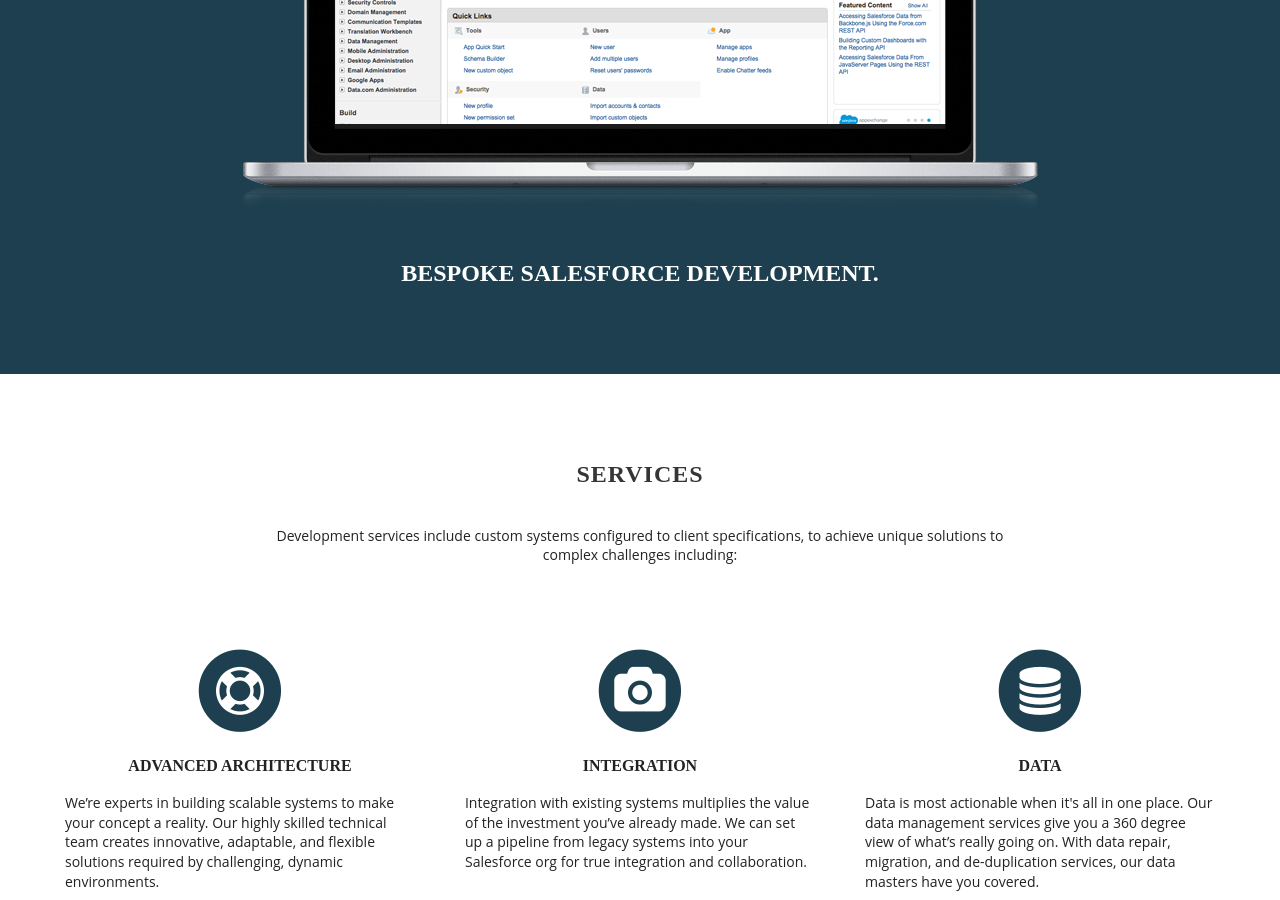
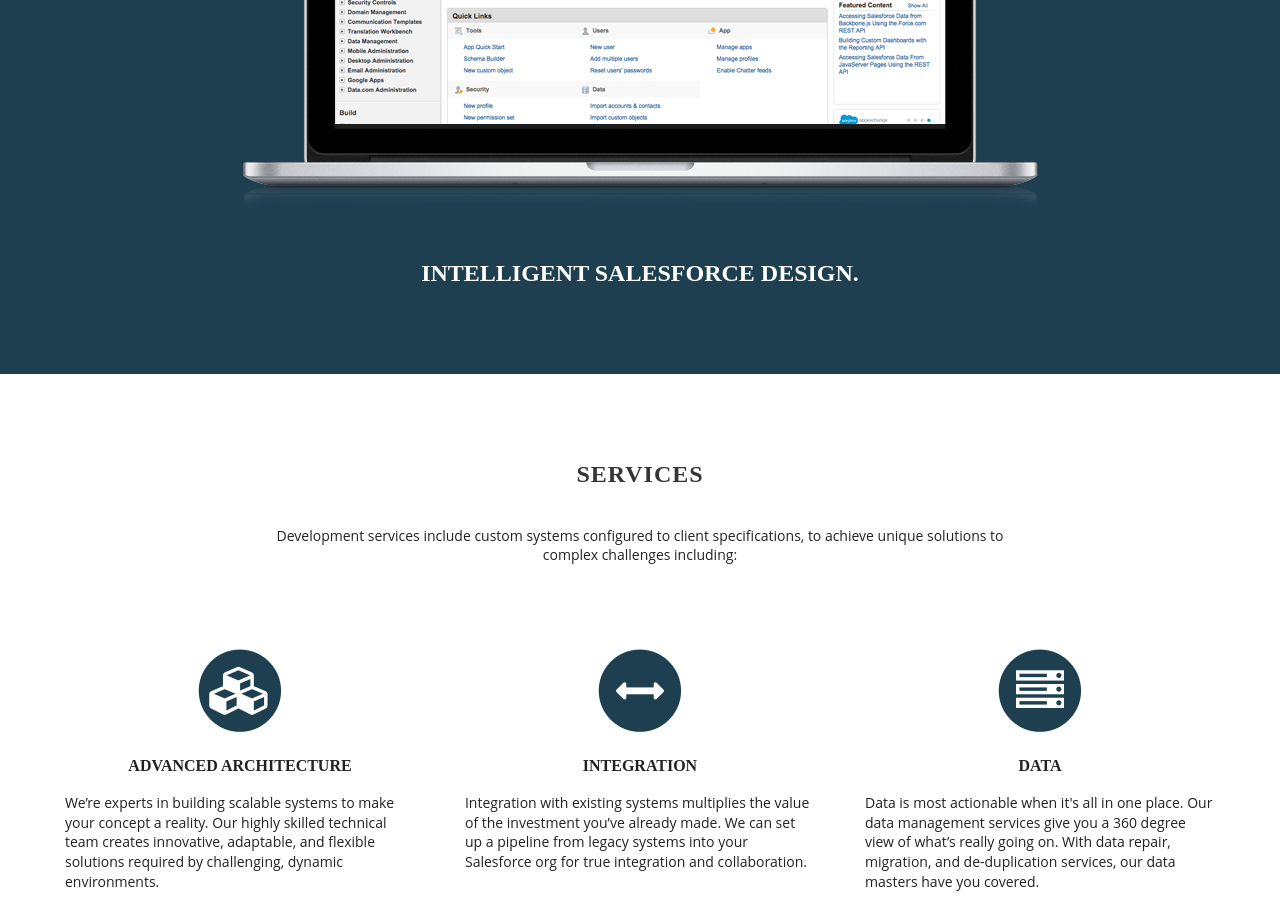
Before and after one commit to teamremio/portfolio, a Jekyll site: the page built from index.html, in a window 1280 px wide and 900 px high, scrolled down 395 px. Built offline with Jekyll 4.4.1, drawn with Linux system fonts in a browser that asks for light colours; nearby versions of some CDN libraries; some web fonts are replaced.

Commit message:
Icon updates

```diff
--- a/_layouts/home.html
+++ b/_layouts/home.html
@@ -2,7 +2,7 @@
 <section class="masthead">
 	<div class="container">
 		<img class="masthead-banner center wow fadeInLeft" src="img/masthead.png" alt="">
-		<h1>Bespoke Salesforce Development.</h1>
+		<h1>Intelligent Salesforce Design.</h1>
 		<!-- <a class="button" href="#">Learn More</a> -->
 	</div>
 </section>
@@ -17,7 +17,7 @@
 		<div class="column">
 			<span class="fa-stack fa-lg">
 				<i class="fa fa-circle fa-stack-2x"></i>
-				<i class="fa fa-life-ring fa-stack-1x"></i>
+				<i class="fa fa-cubes fa-stack-1x"></i>
 			</span>
 			<h3>Advanced Architecture</h3>
 			<p>We’re experts in building scalable systems to make your concept a reality. Our highly skilled technical team creates innovative, adaptable, and flexible solutions required by challenging, dynamic environments.</p>
@@ -25,7 +25,7 @@
 		<div class="column">
 			<span class="fa-stack fa-lg">
 				<i class="fa fa-circle fa-stack-2x"></i>
-				<i class="fa fa-camera fa-stack-1x"></i>
+				<i class="fa fa-arrows-h fa-stack-1x"></i>
 			</span>
 			<h3>Integration</h3>
 			<p>Integration with existing systems multiplies the value of the investment you’ve already made. We can set up a pipeline from legacy systems into your Salesforce org for true integration and collaboration.</p>
@@ -33,7 +33,7 @@
 		<div class="column">
 			<span class="fa-stack fa-lg">
 				<i class="fa fa-circle fa-stack-2x"></i>
-				<i class="fa fa-database fa-stack-1x"></i>
+				<i class="fa fa-server fa-stack-1x"></i>
 			</span>
 			<h3>Data</h3>
 			<p>Data is most actionable when it's all in one place. Our data management services give you a 360 degree view of what’s really going on. With data repair, migration, and de-duplication services, our data masters have you covered.</p>
@@ -41,7 +41,7 @@
 		<div class="column">
 			<span class="fa-stack fa-lg">
 				<i class="fa fa-circle fa-stack-2x"></i>
-				<i class="fa fa-life-ring fa-stack-1x"></i>
+				<i class="fa fa-users fa-stack-1x"></i>
 			</span>
 			<h3>Communities</h3>
 			<p>Connect with your constituencies in real and meaningful ways through Communities. We’ve built Partner and Customer communities that allow organizations to align, thrive, and grow.</p>
@@ -49,7 +49,7 @@
 		<div class="column">
 			<span class="fa-stack fa-lg">
 				<i class="fa fa-circle fa-stack-2x"></i>
-				<i class="fa fa-camera fa-stack-1x"></i>
+				<i class="fa fa-gear fa-stack-1x"></i>
 			</span>
 			<h3>Advanced Customization</h3>
 			<p>No code? No problem. Our team has deep knowledge of Salesforce's customization options and can can accomplish many of your goals with no developer support necessary.</p>
@@ -57,7 +57,7 @@
 		<div class="column">
 			<span class="fa-stack fa-lg">
 				<i class="fa fa-circle fa-stack-2x"></i>
-				<i class="fa fa-database fa-stack-1x"></i>
+				<i class="fa fa-line-chart fa-stack-1x"></i>
 			</span>
 			<h3>Marketing Automation</h3>
 			<p>Want to buy and sell like Amazon? We can help. Our marketing software and tactics experts know how to nurture prospects with highly personalized, useful content that helps convert prospect to customers and generate new revenue streams. </p>
@@ -170,7 +170,7 @@
 		<div class="col-1">
 			<form accept-charset="UTF-8" action="https://www.salesforce.com/servlet/servlet.WebToLead?encoding=UTF-8" method="POST">
 			  <input type=hidden name="oid" value="00Dj0000001pUew">
-		      <input type=hidden name="retURL" value="http://www.google.com">
+		      <input type=hidden name="retURL" value="http://www.remio.com/submitted.html">
 			  <label for="last_name">Name</label>
 			  <div class="input-half">
 			  	<input type="text" name="first_name" placeholder="First">
```
